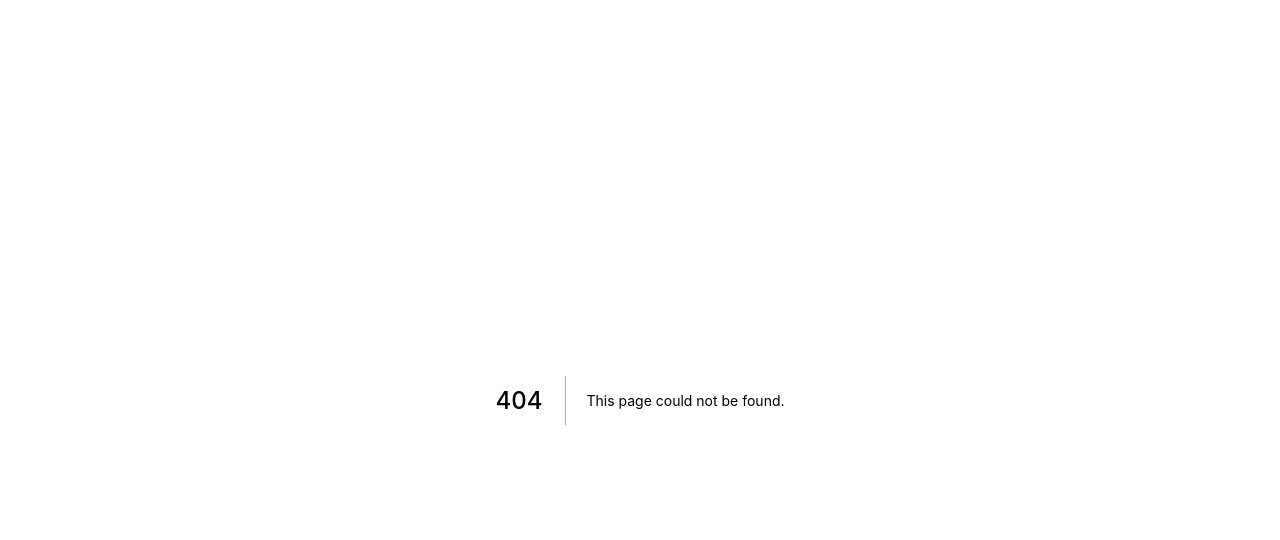
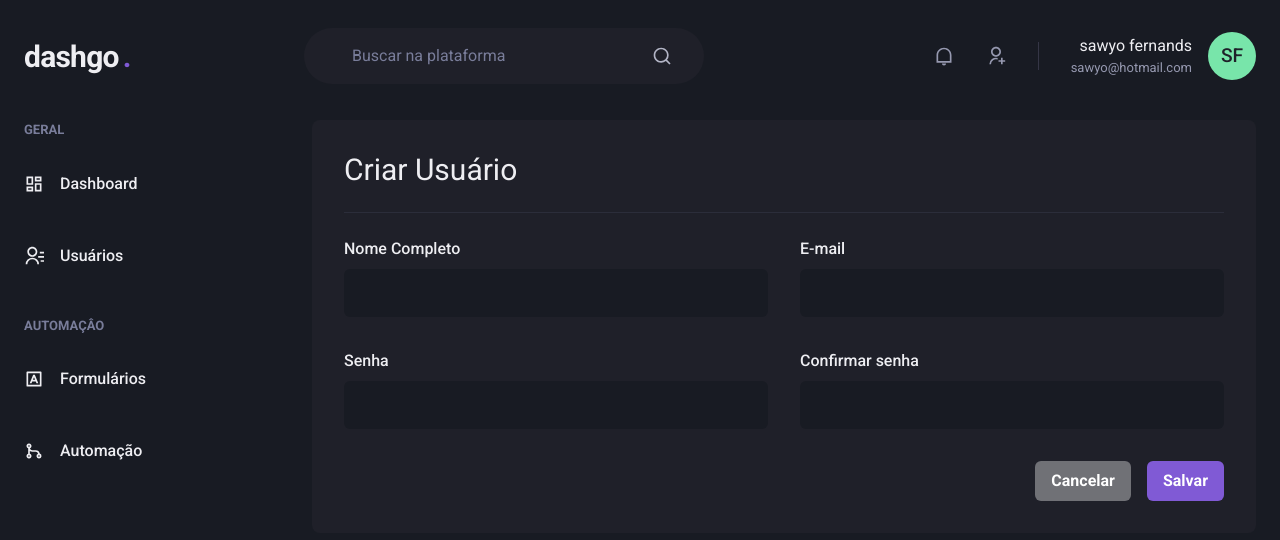
Before and after one commit to Sawyo-Fernands/dashgo, a Next.js app: page /users/create in a window 1280 px wide. Before the commit this address had no page. Shown: the top 540 px of the page. Built offline with nearby package versions, Linux system fonts and the light colour scheme.

Commit message:
Página: Form de usuário

```diff
--- /dev/null
+++ b/src/pages/users/create.tsx
@@ -0,0 +1,49 @@
+
+
+
+import { Box, Button, Divider, Flex, Heading, HStack, SimpleGrid, VStack} from "@chakra-ui/react";
+import { Input } from "../../components/Form/Input";
+import { Header } from "../../components/Header";
+import { SideBar } from "../../components/Sidebar";
+
+
+
+export default function CreateUser(){
+    return(
+        <Box>
+            <Header/>
+
+            <Flex w='100%' my='6' maxWidth={1480} mx='auto' px='6'>
+                <SideBar/>
+                <Box flex={'1'} borderRadius={8} bgColor='gray.800' p={'8'}>
+
+                    <Heading size={'lg'} fontWeight='normal' >Criar Usuário</Heading>
+
+                    <Divider my={6} borderColor='gray.700'/>
+
+                    <VStack spacing={8}>
+                        <SimpleGrid minChildWidth={'240px'} spacing='8' w={'100%'}>
+                            <Input name="name" label="Nome Completo"/>
+                            <Input name="email" label="E-mail" type={'email'}/>
+                        </SimpleGrid>
+                        <SimpleGrid minChildWidth={'240px'} spacing='8' w={'100%'}>
+                            <Input name="password" type={'password'}  label="Senha"/>
+                            <Input name="passwordConfirmation" label="Confirmar senha" type={'password'}/>
+                        </SimpleGrid>
+                    </VStack>
+                   <Flex mt={8} justify='flex-end'>
+                       <HStack spacing={4}>
+                            <Button colorScheme={'whiteAlpha'}>
+                                Cancelar
+                            </Button>
+                            <Button colorScheme={'purple'}>
+                                Salvar
+                            </Button>
+                       </HStack>
+
+                   </Flex>
+                </Box>
+            </Flex>
+        </Box>
+    )
+}
```
